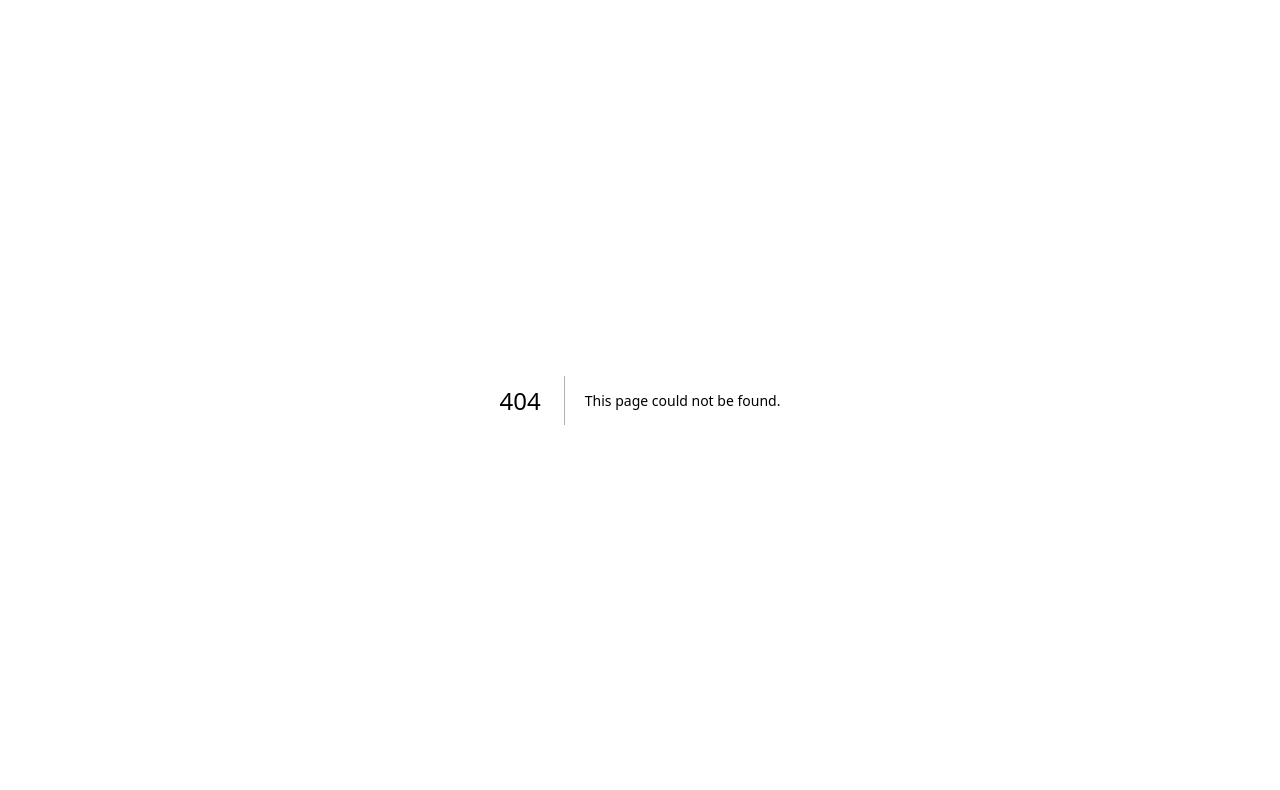
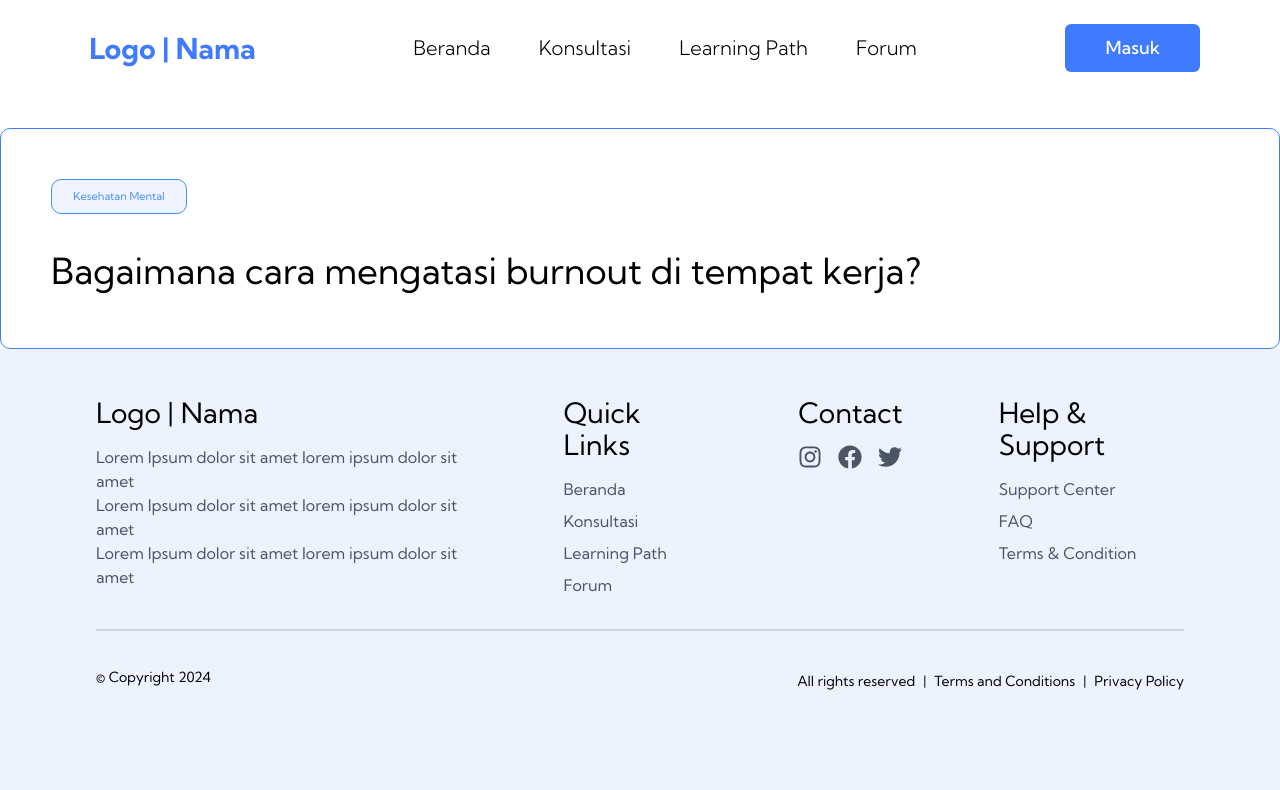
Before and after one commit to Augista/FEgenicsTeam3, a Next.js app: page /forum/1 in a window 1280 px wide. Before the commit this address had no page. Shown: the top 790 px of the page. Built offline with nearby package versions, Linux system fonts and the light colour scheme.

Commit message:
feat: add detail-page(progress)

```diff
--- /dev/null
+++ b/src/app/container/forum/forum-detail-page.tsx
@@ -0,0 +1,143 @@
+"use client"
+import { usePathname } from "next/navigation";
+import { useEffect, useState } from "react";
+import QuestionBox from "./question-box";
+import clsxm from "@/lib/clsxm";
+import Typography from "@/components/Typography";
+import ButtonNoLink from "@/components/button/buttonnolink";
+
+
+interface QuestionBoxProps {
+    id: number;
+    title: string;
+    reply: string[];
+    category: string;
+}
+
+
+const questionList = [
+    {
+        id: 1,
+        title: "Bagaimana cara mengatasi burnout di tempat kerja?",
+        reply: [],
+        category: "Kesehatan Mental",
+    },
+    {
+        id: 2,
+        title: "Bagaimana cara mengatasi burnout di tempat kerja?",
+        reply: [],
+        category: "Penyakit & Pengobatan",
+    },
+    {
+        id: 3,
+        title: "Bagaimana cara mengatasi burnout di tempat kerja?",
+        reply: [],
+        category: "Kesehatan Mental",
+    },
+    {
+        id: 4,
+        title: "Bagaimana cara mengatasi burnout di tempat kerja?",
+        reply: [],
+        category: "Kesehatan Mental",
+    },
+    {
+        id: 5,
+        title: "Bagaimana cara mengatasi burnout di tempat kerja?",
+        reply: [],
+        category: "Penyakit & Pengobatan",
+    },
+    {
+        id: 6,
+        title: "Bagaimana cara mengatasi burnout di tempat kerja?",
+        reply: [],
+        category: "Kesehatan Mental",
+    },
+    {
+        id: 7,
+        title: "Bagaimana cara mengatasi burnout di tempat kerja?",
+        reply: [],
+        category: "Kesehatan Mental",
+    },
+    {
+        id: 8,
+        title: "Bagaimana cara mengatasi burnout di tempat kerja?",
+        reply: [],
+        category: "Kesehatan Mental",
+    },
+    {
+        id: 9,
+        title: "Bagaimana cara mengatasi burnout di tempat kerja?",
+        reply: [],
+        category: "Kesehatan Mental",
+    },
+    {
+        id: 10,
+        title: "Bagaimana cara mengatasi burnout di tempat kerja?",
+        reply: [],
+        category: "Kesehatan Mental",
+    },
+    {
+        id: 11,
+        title: "Bagaimana cara mengatasi burnout di tempat kerja?",
+        reply: [],
+        category: "Kesehatan Mental",
+    },
+    {
+        id: 12,
+        title: "Bagaimana cara mengatasi burnout di tempat kerja?",
+        reply: [],
+        category: "Kesehatan Mental",
+    },
+    {
+        id: 13,
+        title: "Bagaimana cara mengatasi burnout di tempat kerja?",
+        reply: [],
+        category: "Kesehatan Mental",
+    },
+    {
+        id: 14,
+        title: "Bagaimana cara mengatasi burnout di tempat kerja?",
+        reply: [],
+        category: "Kesehatan Mental",
+    },
+    {
+        id: 15,
+        title: "Bagaimana cara mengatasi burnout di tempat kerja?",
+        reply: [],
+        category: "Kesehatan Mental",
+    },
+    {
+        id: 16,
+        title: "Bagaimana cara mengatasi burnout di tempat kerja?",
+        reply: [],
+        category: "Kesehatan Mental",
+    },
+    {
+        id: 17,
+        title: "Bagaimana cara mengatasi burnout di tempat kerja?",
+        reply: [],
+        category: "Kesehatan Mental",
+    }
+]
+
+export default function ForumDetailPage() {
+    const [question, setQuestion] = useState<QuestionBoxProps>({} as QuestionBoxProps);
+    const pathname = usePathname();
+    const id = pathname.split("/").pop();
+    useEffect(() => {
+        setQuestion(questionList.find((question) => question.id === parseInt(id)) || {} as QuestionBoxProps);
+    },[id])
+
+    return (
+        <div className="mt-32 flex flex-col">
+            <div  className={clsxm("rounded-[10px] border-[1px] border-[#407BFF]",
+            "p-[20px] md:p-[50px] w-full m-auto h-auto"
+            )}>
+                <div className='flex flex-col gap-4 lg:gap-[30px]'>
+                    <div className='text-center border-[1px] bg-[#EFF4FF] text-[#458FF6] border-[#458FF6] rounded-[10px] max-w-[136px] text-[11px] px-2 py-2'>{question.category}</div>
+                    <Typography className='text-[36px]'>{question.title}</Typography>
+                </div>
+            </div>
+        </div>
+    )
+}
--- a/src/app/container/forum/forum-list.tsx
+++ b/src/app/container/forum/forum-list.tsx
@@ -172,12 +172,12 @@ export default function ForumList() {
 
 
     return (
-        <div id="detail-information" className="flex flex-col gap-[100px] max-w-[1206px] m-auto pt-32">
+        <div id="detail-information" className="flex flex-col gap-[100px] max-w-[1206px] mx-10 lg:mx-20 xl:m-auto pt-32">
             <ForumSearch  onClick={handleSearch}/>
             <ForumChoice title="Kategori" choices={["Semua", "Kesehatan Fisik", "Kesehatan Mental", "Penyakit & Pengobatan", "Gaya Hidup Sehat", "Olahraga & Kebugaran", "Nutrisi & Diet"]} defaultChoice="Semua" handleFilter={handleFilter}/>
             <ForumChoice title="Topik Terknini" choices={["Kesehatan Jantung", "Kesehatan Mental", "Depresi & Anxienty", "Gangguan Jiwa", "Coronavirus", "Obat Diabetes", "Olahraga Yoga"]} defaultChoice="" handleFilter={handleFilter}/>
             <div className="flex flex-col gap-y-[50px]">
-                <div className="grid grid-cols-2 gap-[26px]">{filteredList.map((question) => (
+                <div className="grid grid-cols-1 lg:grid-cols-2 gap-[26px]">{filteredList.map((question) => (
                     <QuestionBox key={question.id} href={`/forum/${question.id}`} category={question.category}>{question.title}</QuestionBox>
                 ))}</div>
                 <div className="flex flex-col items-center gap-2.5 mb-32">
--- a/src/app/container/forum/forum-search.tsx
+++ b/src/app/container/forum/forum-search.tsx
@@ -19,7 +19,7 @@ export default function ForumSearch({onClick=()=>{}}: ForumSearchProps) {
     return (
         <div className="w-full flex gap-5">
             <Input placeholder="Cari forum berdasarkan Judul, Topik, atau Kategori" inputClassName="border-2 border-[#458FF6] focus:outline-none px-[20px] py-[21px] placeholder-[#458FF6] text-xl" inputRef={inputRef}/>
-            <ButtonNoLink size="large" variant="primary" className="font-semibold px-[62px] flex items-center gap-2" onClick={handleSearchClick}>
+            <ButtonNoLink size="large" variant="primary" className="font-semibold px-[32px] lg:px-[62px] flex items-center gap-2" onClick={handleSearchClick}>
                 <div className="flex gap-2 items-center">
                     <div className="text-xl"><CiSearch/></div>
                     <div>Cari</div>
--- a/src/app/container/forum/question-box.tsx
+++ b/src/app/container/forum/question-box.tsx
@@ -15,7 +15,7 @@ export default function QuestionBox({ children, category, href }: QuestionBoxPro
             "py-[20px] px-[30px] md:py-[38px] md:px-[50px] w-full m-auto max-w-[590px] h-auto lg:min-h-[278px]"
         )}>
             <div className='flex flex-col gap-4 lg:gap-[30px]'>
-                <div className='text-center border-[1px] bg-[#EFF4FF] text-[#458FF6] border-[#458FF6] rounded-[10px] w-[136px] text-[11px] px-2 py-2'>{category}</div>
+                <div className='text-center border-[1px] bg-[#EFF4FF] text-[#458FF6] border-[#458FF6] rounded-[10px] max-w-[136px] text-[11px] px-2 py-2'>{category}</div>
                 <Typography className='text-[36px]'>{children}</Typography>
             </div>
         </Link>
--- /dev/null
+++ b/src/app/forum/[id]/layout.tsx
@@ -0,0 +1,12 @@
+import Footer from "@/components/Footer";
+import Navbar from "@/components/Navbar";
+
+export default function MainLayout({ children }: Readonly<{ children: React.ReactNode }>) {
+  return (
+  <div className="scroll-auto">
+    <Navbar/>
+    {children}
+    <Footer/>
+  </div>
+  );
+}
--- /dev/null
+++ b/src/app/forum/[id]/page.tsx
@@ -0,0 +1,12 @@
+
+
+import ForumDetailPage from "@/app/container/forum/forum-detail-page";
+import MainLayout from "./layout";
+
+export default function Forum(){
+    return (
+        <MainLayout>
+            <ForumDetailPage/>
+        </MainLayout>
+    )
+}
```
